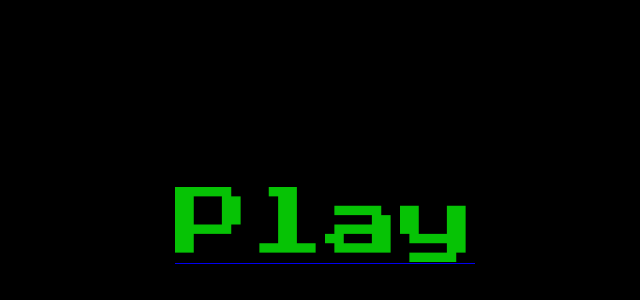
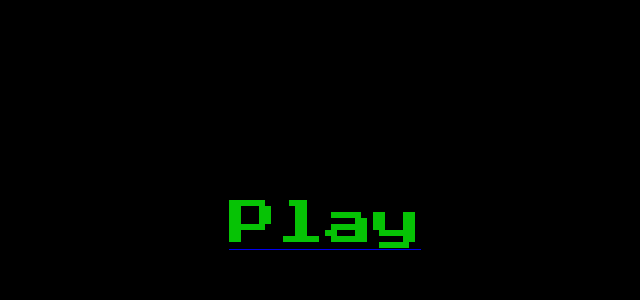
Before and after one commit to rangoku/tic-tac-toe-web, a React (Create React App) app in the folder client/: page / in a window 1280 px wide. Shown: the part 176-476 px from the top of the page, without its empty margins (315-955 px from the left). Built offline with nearby package versions, Linux system fonts and the light colour scheme.

Commit message:
Styles added & socket used right

```diff
--- a/client/src/components/PlayButton.tsx
+++ b/client/src/components/PlayButton.tsx
@@ -1,16 +1,9 @@
 import { useEffect } from 'react'
 import { NavLink } from 'react-router-dom'
-import { emitSocketEvent, initGeneralSockets } from '../functions/sockets'
+import { initGeneralSockets, socket } from '../functions/sockets'
 
 import '../styles/board.css'
-
-const styles_btn: React.CSSProperties = {
-    fontSize: 75,
-    alignItems: 'center',
-    justifyContent: 'center',
-    color: '#06C305',
-    cursor: 'pointer'
-}
+import '../styles/styles.css'
 
 const PlayButton = (): JSX.Element => {
 
@@ -19,14 +12,14 @@ const PlayButton = (): JSX.Element => {
     }, [])
 
     const startGame = (e: any) => {
-        emitSocketEvent('find-game')
+        socket.emit('find-game')
     }
 
     return (
         <div className={"container"}>
             <NavLink to='/game'>
                 <span
-                    style={styles_btn}
+                    className={"__default__font-style cursor-pointer"}
                     onClick={startGame}
                 >
                     Play
```
